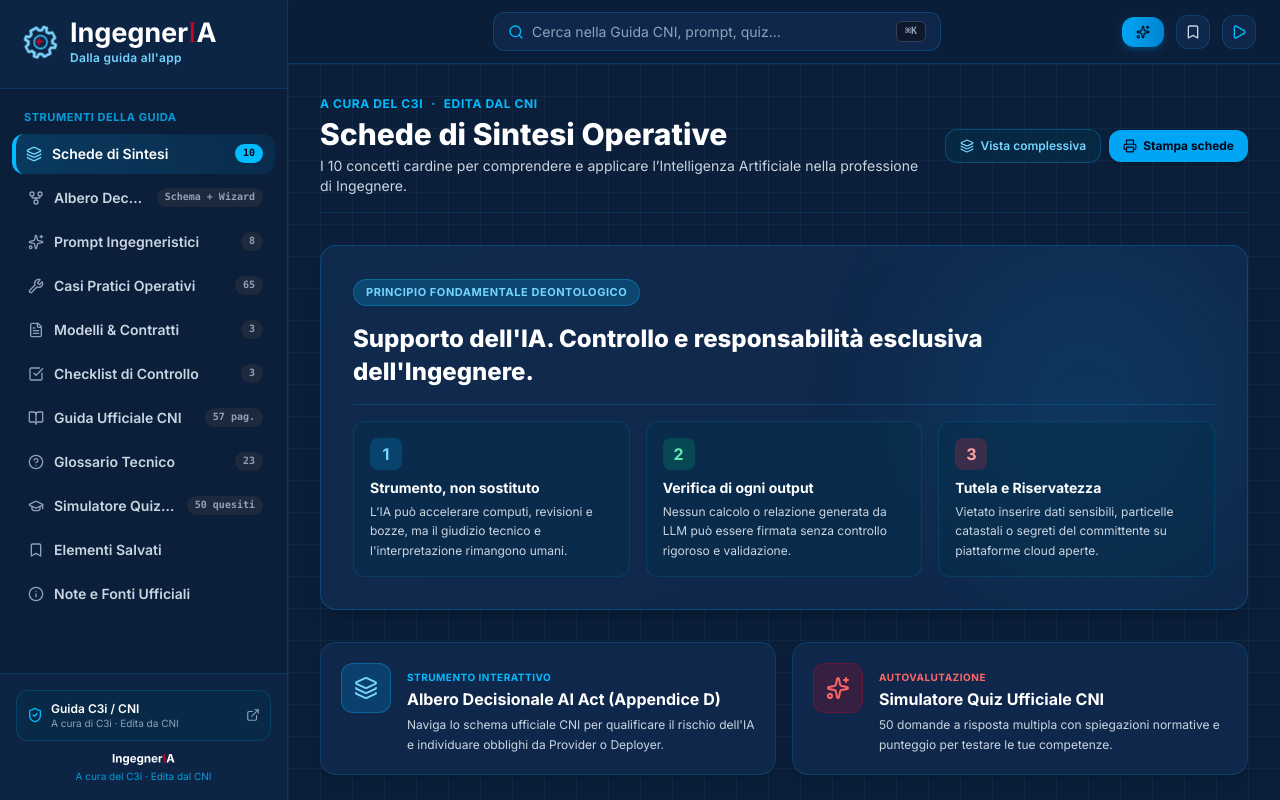
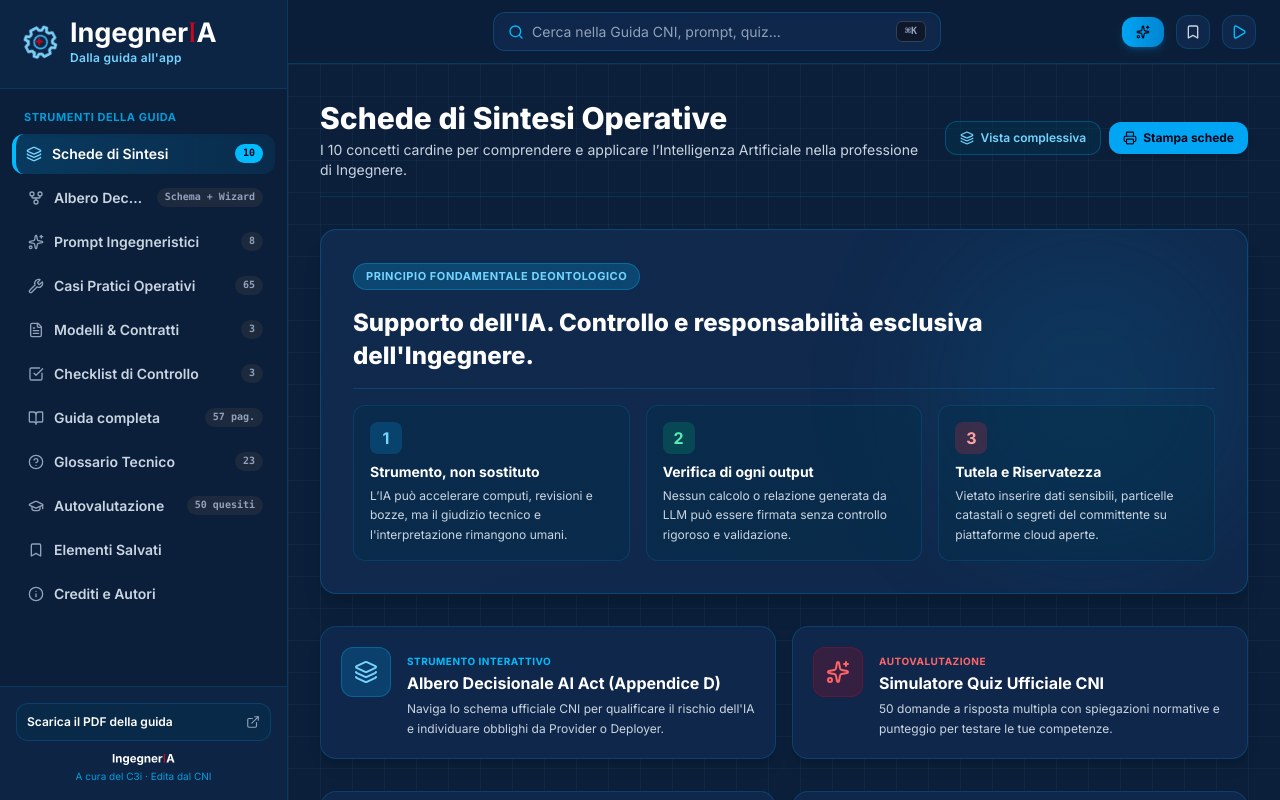
Before and after one commit to gannunziata-2024/IngegnerIA, a React (Vite) app: page / in a window 1280 px wide. Both pictures are taken after a click on the button "SALTA". Shown: the top 800 px of the page. Built offline with nearby package versions, Linux system fonts and the light colour scheme.

Commit message:
refactor: simplify labels and update UI components
Streamline interface labels and branding across the application to improve clarity. Replaced institutional credit headers with a centralized logo display and simplified menu navigation text.

```diff
--- a/src/App.tsx
+++ b/src/App.tsx
@@ -259,7 +259,7 @@ export default function App() {
                 rel="noopener noreferrer"
                 className="text-sky-400 hover:underline"
               >
-                PDF Ufficiale CNI
+                PDF Guida pratica
               </a>
               <span>·</span>
               <button
--- a/src/components/Sidebar.tsx
+++ b/src/components/Sidebar.tsx
@@ -39,11 +39,11 @@ export const Sidebar: React.FC<SidebarProps> = ({
     { id: 'pratica', label: 'Casi Pratici Operativi', icon: Wrench, badge: '65' },
     { id: 'modelli', label: 'Modelli & Contratti', icon: FileText, badge: '3' },
     { id: 'checklist', label: 'Checklist di Controllo', icon: CheckSquare, badge: '3' },
-    { id: 'guida', label: 'Guida Ufficiale CNI', icon: BookOpen, badge: '57 pag.' },
+    { id: 'guida', label: 'Guida completa', icon: BookOpen, badge: '57 pag.' },
     { id: 'glossario', label: 'Glossario Tecnico', icon: HelpCircle, badge: '23' },
-    { id: 'quiz', label: 'Simulatore Quiz CNI', icon: GraduationCap, badge: '50 quesiti' },
+    { id: 'quiz', label: 'Autovalutazione', icon: GraduationCap, badge: '50 quesiti' },
     { id: 'salvati', label: 'Elementi Salvati', icon: Bookmark, badge: savedCount > 0 ? String(savedCount) : undefined },
-    { id: 'fonte', label: 'Note e Fonti Ufficiali', icon: Info },
+    { id: 'fonte', label: 'Crediti e Autori', icon: Info },
   ];
 
   const handleSelect = (id: string) => {
@@ -121,13 +121,7 @@ export const Sidebar: React.FC<SidebarProps> = ({
             rel="noopener noreferrer"
             className="flex items-center justify-between p-2.5 rounded-xl bg-sky-950/60 hover:bg-sky-900/60 border border-sky-500/20 text-xs text-sky-300 transition-colors group"
           >
-            <div className="flex items-center gap-2 min-w-0">
-              <ShieldCheck className="w-4 h-4 text-sky-400 shrink-0" />
-              <div className="truncate text-left">
-                <div className="font-semibold text-white truncate">Guida C3i / CNI</div>
-                <div className="text-[10px] text-slate-400">A cura di C3i · Edita da CNI</div>
-              </div>
-            </div>
+            <span className="font-semibold text-white truncate">Scarica il PDF della guida</span>
             <ExternalLink className="w-3.5 h-3.5 text-slate-400 group-hover:text-sky-300 shrink-0" />
           </a>
 
--- a/src/components/SplashScreen.tsx
+++ b/src/components/SplashScreen.tsx
@@ -137,7 +137,7 @@ export const SplashScreen: React.FC<SplashScreenProps> = ({ onFinish, manualOpen
               }}
               className="px-8 py-3.5 rounded-xl bg-[#cd061e] hover:bg-[#b9051a] text-white font-bold text-sm sm:text-base shadow-[0_0_25px_rgba(205,6,30,0.5)] hover:shadow-[0_0_35px_rgba(205,6,30,0.7)] transform hover:-translate-y-0.5 transition-all flex items-center gap-3 border border-red-400/40 cursor-pointer animate-bounce"
             >
-              <span>Entra in IngegnerIA</span>
+              <span>Entra</span>
               <ArrowRight className="w-5 h-5" />
             </button>
           ) : (
@@ -148,9 +148,13 @@ export const SplashScreen: React.FC<SplashScreenProps> = ({ onFinish, manualOpen
         </div>
       </div>
 
-      {/* Footer with Vectorized CNI-C3i Institutional Logo Banner */}
-      <div className="relative z-10 w-full max-w-xl mx-auto pt-4 pb-2 border-t border-sky-500/15 flex flex-col items-center justify-center">
-        <InstitutionLogosBanner className="w-full max-w-md sm:max-w-lg h-auto" />
+      {/* Footer with attached CNI-C3i logo */}
+      <div className="relative z-10 w-full max-w-xl mx-auto pt-3 pb-1 border-t border-sky-500/15 flex flex-col items-center justify-center">
+        <img
+          src="/assets/aistudio/logo_cni_c3i_lettere_bianche_f1d712f7.png"
+          alt="Consiglio Nazionale degli Ingegneri e C3i"
+          className="w-full max-w-[220px] sm:max-w-[280px] h-auto object-contain filter drop-shadow-md opacity-95"
+        />
       </div>
     </div>
   );
--- a/src/views/GuideView.tsx
+++ b/src/views/GuideView.tsx
@@ -25,11 +25,6 @@ export const GuideView: React.FC<GuideViewProps> = ({ chapters, onNavigate }) =>
       {/* Header */}
       <div className="flex flex-col sm:flex-row sm:items-center justify-between gap-4 border-b border-sky-500/15 pb-4">
         <div>
-          <div className="flex items-center gap-2 text-xs font-bold uppercase tracking-wider text-sky-400">
-            <span>A cura del C3i</span>
-            <span>·</span>
-            <span>Edita dal CNI (Consiglio Nazionale Ingegneri)</span>
-          </div>
           <h1 className="text-2xl sm:text-3xl font-extrabold text-white mt-1 flex items-center gap-2.5">
             <BookOpen className="w-7 h-7 text-sky-400" />
             <span>Guida Pratica all'IA per l&rsquo;Ingegnere</span>
@@ -37,18 +32,6 @@ export const GuideView: React.FC<GuideViewProps> = ({ chapters, onNavigate }) =>
           <p className="text-sm text-slate-300 mt-1 max-w-3xl">
             Indice navigabile dei 9 capitoli della Guida curata dal C3i ed edita dal CNI (aggiornamento 15 ottobre), con collegamenti diretti a ciascuna pagina del testo originale.
           </p>
-        </div>
-
-        <div className="flex items-center gap-2 shrink-0">
-          <a
-            href={SOURCE_URL}
-            target="_blank"
-            rel="noopener noreferrer"
-            className="px-4 py-2 rounded-xl bg-sky-500 hover:bg-sky-400 text-slate-950 text-xs font-bold flex items-center gap-1.5 transition-colors shadow-md"
-          >
-            <Download className="w-3.5 h-3.5" />
-            <span>Scarica PDF Completo (57 pag.)</span>
-          </a>
         </div>
       </div>
 
--- a/src/views/QuizView.tsx
+++ b/src/views/QuizView.tsx
@@ -283,13 +283,11 @@ export const QuizView: React.FC<QuizViewProps> = ({ questions, onNavigate }) =>
       <div className="flex flex-col sm:flex-row sm:items-center justify-between gap-4 border-b border-sky-500/15 pb-4">
         <div>
           <div className="flex items-center gap-2 text-xs font-bold uppercase tracking-wider text-red-400">
-            <span>Autovalutazione Ufficiale</span>
-            <span>·</span>
-            <span>50 Domande &amp; Risposte</span>
+            <span>Autovalutazione</span>
           </div>
           <h1 className="text-2xl sm:text-3xl font-extrabold text-white mt-1 flex items-center gap-2.5">
             <GraduationCap className="w-7 h-7 text-red-400" />
-            <span>Simulatore Quiz CNI</span>
+            <span>Quiz</span>
           </h1>
           <p className="text-sm text-slate-300 mt-1 max-w-3xl">
             Testa la tua padronanza sui principi della Legge 132/2025, dell&rsquo;AI Act e dell&rsquo;articolo 13 del Codice Deontologico degli Ingegneri.
--- a/src/views/SourceView.tsx
+++ b/src/views/SourceView.tsx
@@ -54,7 +54,7 @@ export const SourceView: React.FC = () => {
           </div>
           <h1 className="text-2xl sm:text-3xl font-extrabold text-white mt-1 flex items-center gap-2.5">
             <Info className="w-7 h-7 text-sky-400" />
-            <span>Crediti, Autori e Quadro Istituzionale</span>
+            <span>Crediti e Autori</span>
           </h1>
           <p className="text-sm text-slate-300 mt-1 max-w-2xl">
             La presente applicazione è basata sulla <em>Guida pratica sull&rsquo;Intelligenza Artificiale per l&rsquo;Ingegnere</em>, curata dal <strong>C3i</strong> ed edita dal <strong>CNI</strong>.
@@ -68,7 +68,7 @@ export const SourceView: React.FC = () => {
           className="px-4 py-2 rounded-xl bg-sky-500 hover:bg-sky-400 text-slate-950 font-bold text-xs flex items-center gap-2 transition-colors shadow-md shrink-0"
         >
           <BookOpen className="w-4 h-4" />
-          <span>Apri PDF Ufficiale (57 pag.)</span>
+          <span>Apri PDF Guida (57 pag.)</span>
           <ExternalLink className="w-3.5 h-3.5" />
         </a>
       </div>
@@ -77,10 +77,6 @@ export const SourceView: React.FC = () => {
       <div className="p-6 sm:p-8 rounded-2xl bg-[#0f274a] border border-sky-500/25 space-y-8 shadow-xl">
         <div className="flex flex-col sm:flex-row sm:items-center justify-between gap-4 border-b border-sky-500/15 pb-6">
           <BrandLogo size="lg" animated={false} />
-          <div className="text-left sm:text-right text-xs text-slate-300">
-            <span className="block font-bold text-white text-sm">Edizione Ufficiale</span>
-            <span className="text-sky-300">Aggiornamento 15 Ottobre</span>
-          </div>
         </div>
 
         {/* SECTION 1: EDITORIAL & CURATION BADGES */}
--- a/src/views/SynthesisView.tsx
+++ b/src/views/SynthesisView.tsx
@@ -55,11 +55,6 @@ export const SynthesisView: React.FC<SynthesisViewProps> = ({
       {/* Top Breadcrumb & Actions */}
       <div className="flex flex-col sm:flex-row sm:items-center justify-between gap-4 border-b border-sky-500/15 pb-4">
         <div>
-          <div className="flex items-center gap-2 text-xs font-bold uppercase tracking-wider text-sky-400">
-            <span>A cura del C3i</span>
-            <span>·</span>
-            <span>Edita dal CNI</span>
-          </div>
           <h1 className="text-2xl sm:text-3xl font-extrabold text-white mt-1">
             {selected ? selected.title : 'Schede di Sintesi Operative'}
           </h1>
```
Also changed, not shown: public/assets/aistudio/logo_cni_c3i_lettere_bianche_f1d712f7.png (added), public/assets/aistudio/logo_cni_c3i_trasparente_3df1c849.png (added).
